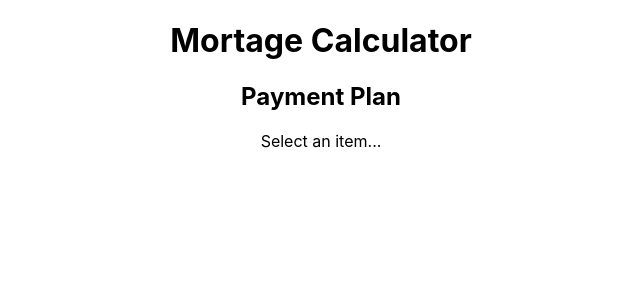
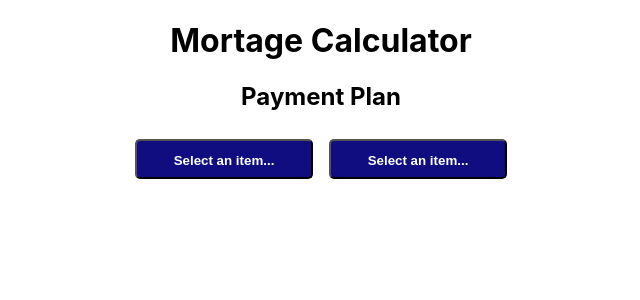
Before and after one commit to JadSafah/mortgage_calculator, a React (Create React App) app: page / in a window 1280 px wide. Shown: the top 300 px of the page, without its empty margins (319-959 px from the left). Built offline with nearby package versions, Linux system fonts and the light colour scheme.

Commit message:
edit dropdown style

```diff
--- a/src/App.css
+++ b/src/App.css
@@ -5,11 +5,12 @@
 .dd-wrapper {
   position: relative;
   display: inline-block;
+  padding: 8px;
 }
-ul {
+.dd-list {
   list-style-type: none;
   margin: 0;
-  padding: 0;
+  padding: 8px;
   top:45px;
   right:0px;
   width: 200px;
@@ -35,10 +36,10 @@
   background-color: #e5e5e5;
   color: white;
 }
-.button{
+.dd-header{
   width:178px;
-  height:18px;
-  background-color:#ff3232 ;
+  height:40px;
+  background-color:#0f0d80 ;
   padding:12px;
   border-radius:5px;
   font-weight:bold;
--- a/src/App.js
+++ b/src/App.js
@@ -2,19 +2,47 @@
 import './App.css';
 import Dropdown from './Dropdown';
 
-const fruits= [
-  {
-      id:1,
-      value:"Apple"
-  },
-  {
-      id:2,
-      value:"Banana"
-  },
-  {
-      id:3,
-      value:"Orange"
-  }];
+const amortizationPeriodYears = [
+  {id:1,value:"1 Year"},
+  {id:2,value:"2 Years"},
+  {id:3,value:"3 Years"},
+  {id:4,value:"4 Years"},
+  {id:5,value:"5 Years"},
+  {id:6,value:"6 Years"},
+  {id:7,value:"7 Years"},
+  {id:8,value:"8 Years"},
+  {id:9,value:"9 Years"},
+  {id:10,value:"10 Years"},
+  {id:11,value:"11 Years"},
+  {id:12,value:"12 Years"},
+  {id:13,value:"13 Years"},
+  {id:14,value:"14 Years"},
+  {id:15,value:"15 Years"},
+  {id:16,value:"16 Years"},
+  {id:17,value:"17 Years"},
+  {id:18,value:"18 Years"},
+  {id:19,value:"19 Years"},
+  {id:20,value:"20 Years"},
+  {id:21,value:"21 Years"},
+  {id:22,value:"22 Years"},
+  {id:23,value:"23 Years"},
+  {id:24,value:"24 Years"},
+  {id:25,value:"25 Years"},
+];
+
+const amortizationPeriodMonths = [
+  {id:1,value:"1 Month"},
+  {id:2,value:"2 Months"},
+  {id:3,value:"3 Months"},
+  {id:4,value:"4 Months"},
+  {id:5,value:"5 Months"},
+  {id:6,value:"6 Months"},
+  {id:7,value:"7 Months"},
+  {id:8,value:"8 Months"},
+  {id:9,value:"9 Months"},
+  {id:10,value:"10 Months"},
+  {id:11,value:"11 Months"}
+];
 
 class App extends React.Component {
 
@@ -28,7 +56,8 @@
       <div className="App">
         <h1>Mortage Calculator</h1>
           <h2>Payment Plan</h2>
-          <Dropdown items={fruits}/>
+          <Dropdown items={amortizationPeriodYears} />
+          <Dropdown items={amortizationPeriodMonths} />
       </div>
 
     )
--- a/src/Dropdown.js
+++ b/src/Dropdown.js
@@ -8,11 +8,11 @@
 
     return (
         <div className="dd-wrapper">
-            <div className="dd-header" onClick={() => handleDropdownClick()}>
+            <button className="dd-header" onClick={() => handleDropdownClick()}>
                 <div className="dd-header-title">{selected}</div>
-            </div>
+            </button>
             {open &&
-                <ul>
+                <ul className="dd-list">
                     {items.map(item =>
                     <li
                         className="dd-list-items"
```
